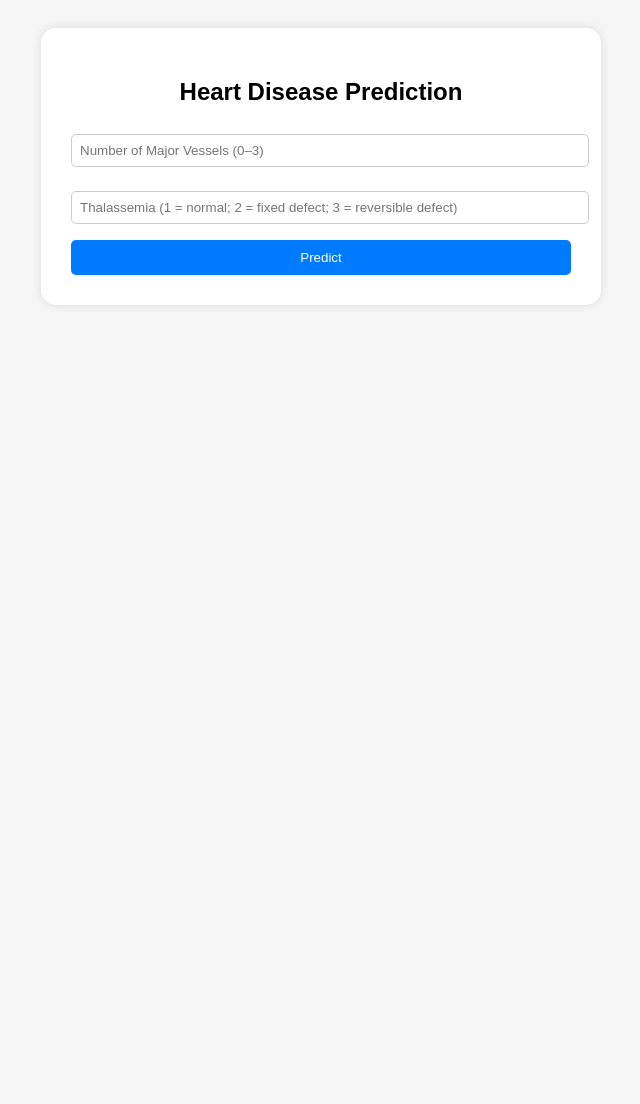
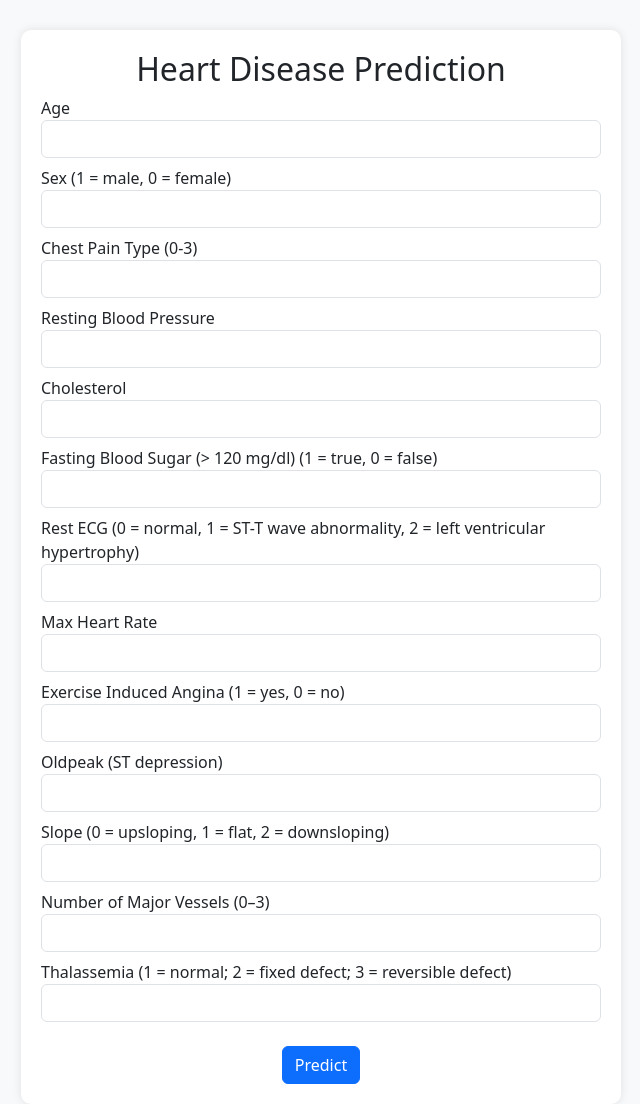
Before and after one commit to Ashish-kurapati/heart_disease_predictor, a Flask app: page / in a window 1280 px wide. Shown: the whole page, without its empty margins (319-959 px from the left). Before the commit the page ends 275 px from the top, so only its background shows below. Run offline with Flask 3, Linux system fonts and the light colour scheme; parts of the project's set-up code (start-up, migrations or seed data) failed here and were passed over.

Commit message:
Restore full input form and confidence chart

```diff
--- a/templates/index.html
+++ b/templates/index.html
@@ -1,110 +1,120 @@
 <!DOCTYPE html>
-<html>
+<html lang="en">
 <head>
+    <meta charset="UTF-8">
     <title>Heart Disease Prediction</title>
+    <link href="https://cdn.jsdelivr.net/npm/bootstrap@5.3.0/dist/css/bootstrap.min.css" rel="stylesheet">
     <script src="https://cdn.jsdelivr.net/npm/chart.js"></script>
     <style>
         body {
-            font-family: Arial, sans-serif;
-            background-color: #f5f5f5;
-            padding: 20px;
+            background-color: #f8f9fa;
         }
         .container {
-            max-width: 500px;
-            margin: auto;
-            background: white;
-            padding: 30px;
-            border-radius: 15px;
+            max-width: 600px;
+            margin-top: 30px;
+            padding: 20px;
+            background-color: white;
+            border-radius: 10px;
             box-shadow: 0 0 10px rgba(0,0,0,0.1);
         }
-        input[type="text"], select {
-            width: 100%;
-            padding: 8px;
-            margin: 8px 0 16px;
-            border: 1px solid #ccc;
-            border-radius: 5px;
+        .result {
+            font-weight: bold;
+            font-size: 20px;
+            margin-top: 20px;
         }
-        .btn {
-            background-color: #007bff;
-            color: white;
-            border: none;
-            padding: 10px 20px;
-            text-align: center;
-            border-radius: 5px;
-            cursor: pointer;
-            display: block;
-            width: 100%;
-        }
-        .btn:hover {
-            background-color: #0056b3;
-        }
-        .result {
+        canvas {
             margin-top: 20px;
-            text-align: center;
-            font-weight: bold;
-            padding: 10px;
-            border-radius: 8px;
-        }
-        .risk {
-            background-color: #f8d7da;
-            color: #721c24;
-        }
-        .no-risk {
-            background-color: #d4edda;
-            color: #155724;
-        }
-        .chart-container {
-            margin-top: 20px;
-            text-align: center;
         }
     </style>
 </head>
 <body>
-    <div class="container">
-        <h2 style="text-align: center;">Heart Disease Prediction</h2>
-        <form method="POST" action="/predict">
-            <input type="text" name="num_major_vessels" placeholder="Number of Major Vessels (0–3)" required>
-            <input type="text" name="thalassemia" placeholder="Thalassemia (1 = normal; 2 = fixed defect; 3 = reversible defect)" required>
-            <button class="btn" type="submit">Predict</button>
-        </form>
+<div class="container">
+    <h2 class="text-center">Heart Disease Prediction</h2>
+    <form action="/predict" method="post">
+        <div class="form-group mb-2">
+            <label>Age</label>
+            <input type="number" step="any" name="age" class="form-control" required>
+        </div>
+        <div class="form-group mb-2">
+            <label>Sex (1 = male, 0 = female)</label>
+            <input type="number" name="sex" class="form-control" required>
+        </div>
+        <div class="form-group mb-2">
+            <label>Chest Pain Type (0-3)</label>
+            <input type="number" name="cp" class="form-control" required>
+        </div>
+        <div class="form-group mb-2">
+            <label>Resting Blood Pressure</label>
+            <input type="number" name="trestbps" class="form-control" required>
+        </div>
+        <div class="form-group mb-2">
+            <label>Cholesterol</label>
+            <input type="number" name="chol" class="form-control" required>
+        </div>
+        <div class="form-group mb-2">
+            <label>Fasting Blood Sugar (> 120 mg/dl) (1 = true, 0 = false)</label>
+            <input type="number" name="fbs" class="form-control" required>
+        </div>
+        <div class="form-group mb-2">
+            <label>Rest ECG (0 = normal, 1 = ST-T wave abnormality, 2 = left ventricular hypertrophy)</label>
+            <input type="number" name="restecg" class="form-control" required>
+        </div>
+        <div class="form-group mb-2">
+            <label>Max Heart Rate</label>
+            <input type="number" name="thalach" class="form-control" required>
+        </div>
+        <div class="form-group mb-2">
+            <label>Exercise Induced Angina (1 = yes, 0 = no)</label>
+            <input type="number" name="exang" class="form-control" required>
+        </div>
+        <div class="form-group mb-2">
+            <label>Oldpeak (ST depression)</label>
+            <input type="number" step="any" name="oldpeak" class="form-control" required>
+        </div>
+        <div class="form-group mb-2">
+            <label>Slope (0 = upsloping, 1 = flat, 2 = downsloping)</label>
+            <input type="number" name="slope" class="form-control" required>
+        </div>
+        <div class="form-group mb-2">
+            <label>Number of Major Vessels (0–3)</label>
+            <input type="number" name="ca" class="form-control" required>
+        </div>
+        <div class="form-group mb-2">
+            <label>Thalassemia (1 = normal; 2 = fixed defect; 3 = reversible defect)</label>
+            <input type="number" name="thal" class="form-control" required>
+        </div>
+        <div class="text-center">
+            <button type="submit" class="btn btn-primary mt-3">Predict</button>
+        </div>
+    </form>
 
-        {% if prediction %}
-        <div class="result {% if risk %}risk{% else %}no-risk{% endif %}">
-            {{ prediction }}
-            <br>
-            Survival Confidence: <strong>{{ confidence }}%</strong>
+    {% if prediction %}
+        <div class="result text-center mt-4">
+            <span class="{{ 'text-danger' if risk else 'text-success' }}">
+                {{ prediction }} (Confidence: {{ confidence }}%)
+            </span>
         </div>
-
-        <div class="chart-container">
-            <canvas id="resultChart" width="250" height="250"></canvas>
-            <div style="margin-top: 10px;">
-                <span style="color:red;">■ Risk</span> &nbsp;
-                <span style="color:green;">■ No Risk</span>
-            </div>
-        </div>
-
+        <canvas id="confidenceChart" width="300" height="300"></canvas>
         <script>
-            const ctx = document.getElementById("resultChart").getContext("2d");
-            const chart = new Chart(ctx, {
-                type: "doughnut",
+            const ctx = document.getElementById('confidenceChart').getContext('2d');
+            new Chart(ctx, {
+                type: 'pie',
                 data: {
-                    labels: ["Risk", "No Risk"],
+                    labels: ['Confidence', 'Remaining'],
                     datasets: [{
                         data: [{{ confidence }}, {{ 100 - confidence }}],
-                        backgroundColor: ["#dc3545", "#28a745"]
+                        backgroundColor: ['#007bff', '#e0e0e0']
                     }]
                 },
                 options: {
-                    cutout: "70%",
+                    responsive: true,
                     plugins: {
-                        legend: {
-                            display: false
-                        }
+                        legend: { position: 'bottom' }
                     }
                 }
             });
         </script>
-        {% endif %}
-    </div>
+    {% endif %}
+</div>
 </body>
 </html>
```
